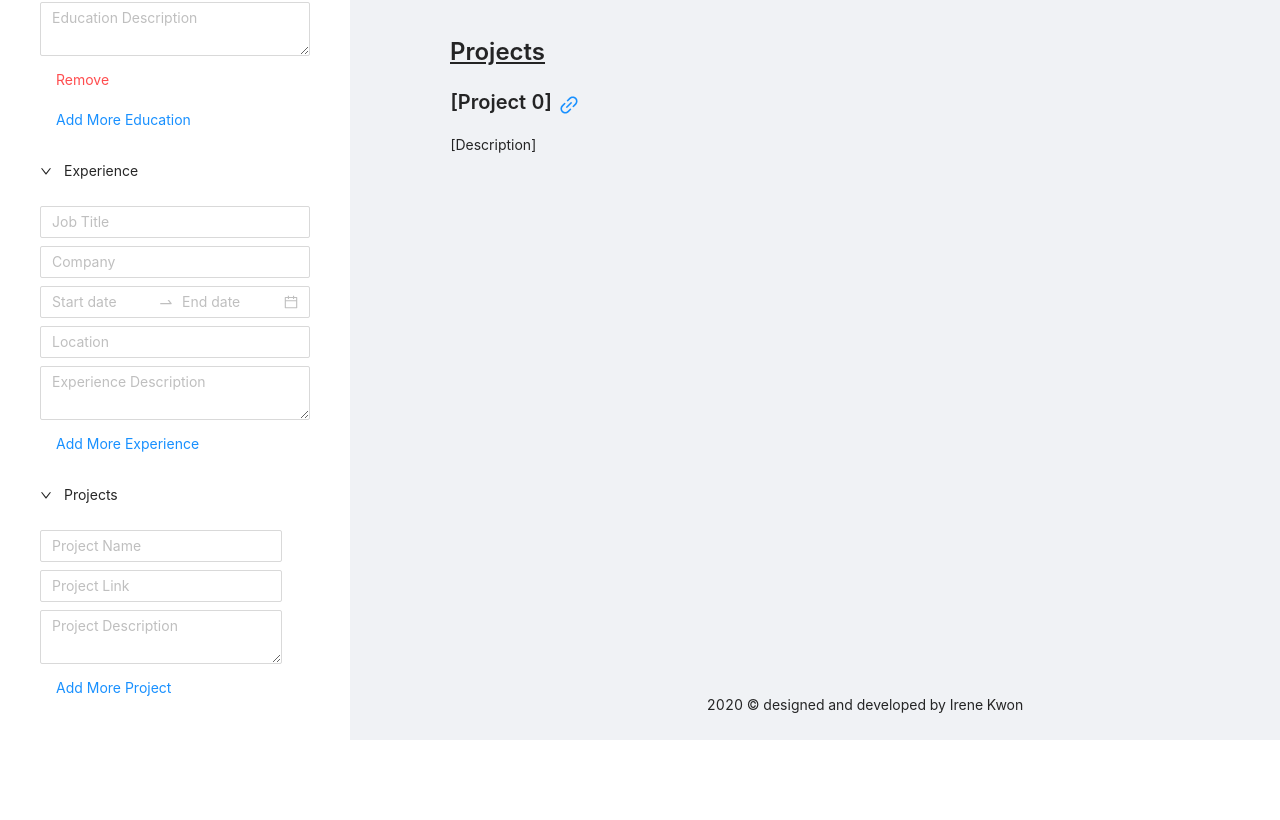
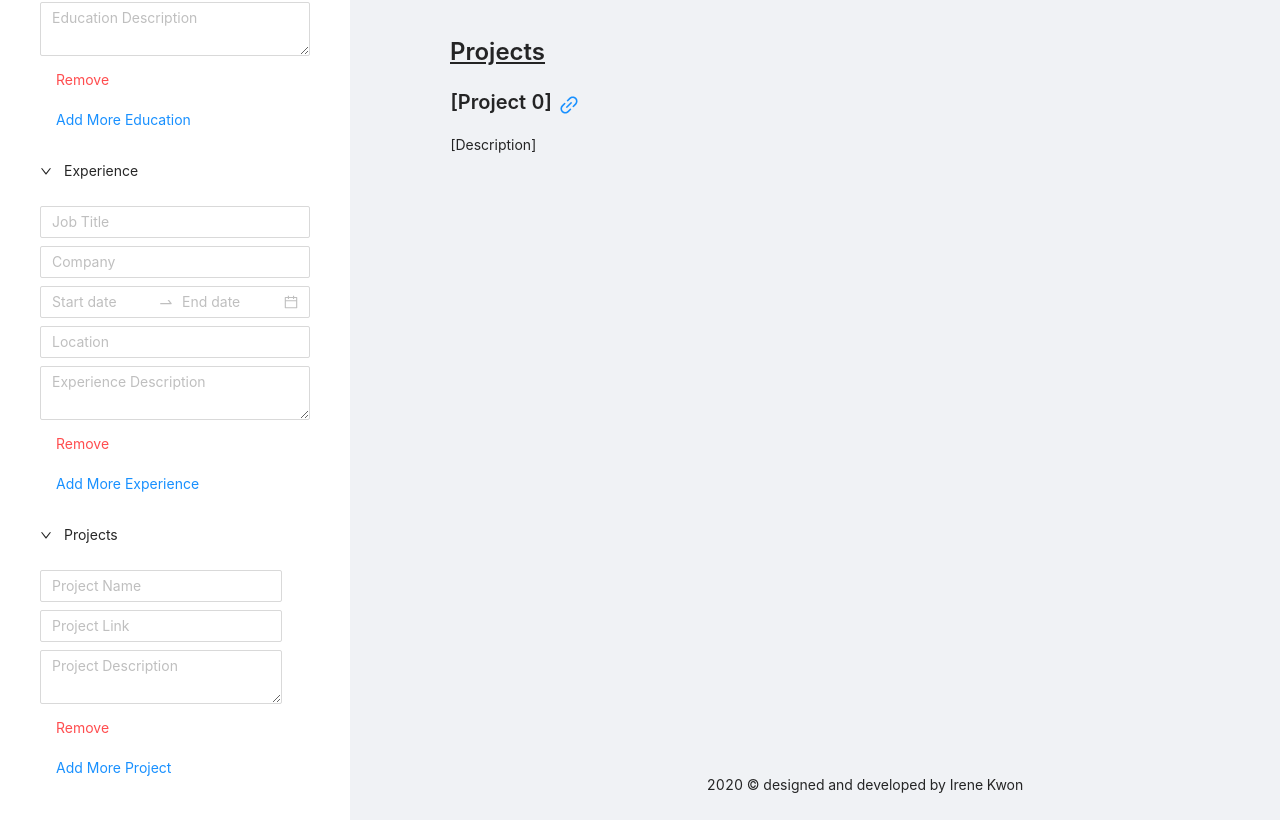
Before and after one commit to irnkwon/resume-maker, a React (Create React App) app: page / in a window 1280 px wide. Shown: the part 783-1603 px from the top of the page. Before the commit the page ends 1523 px from the top, so only its background shows below. Built offline with nearby package versions, Linux system fonts and the light colour scheme.

Commit message:
Add remove btns for exp and projects sections

```diff
--- a/src/App.js
+++ b/src/App.js
@@ -233,6 +233,7 @@ class App extends React.Component {
                             {i.key !== 0 ? <Divider /> : null}
                             <Experience handleChange={this.handleChange}
                               handleDateChange={this.handleDateChange} expKey={i.key} />
+                            <Button type="link" onClick={() => this.handleRemove("experience", i.key)} danger>Remove</Button>
                           </React.Fragment>
                         ))}
                         <Button type="link" onClick={this.addExperience}>Add More Experience</Button>
@@ -243,6 +244,7 @@ class App extends React.Component {
                           <React.Fragment key={i.key}>
                             {i.key !== 0 ? <Divider /> : null}
                             <Projects handleChange={this.handleChange} projectKey={i.key} />
+                            <Button type="link" onClick={() => this.handleRemove("projects", i.key)} danger>Remove</Button>
                           </React.Fragment>
                         ))}
                         <Button type="link" onClick={this.addProject}>Add More Project</Button>
```
